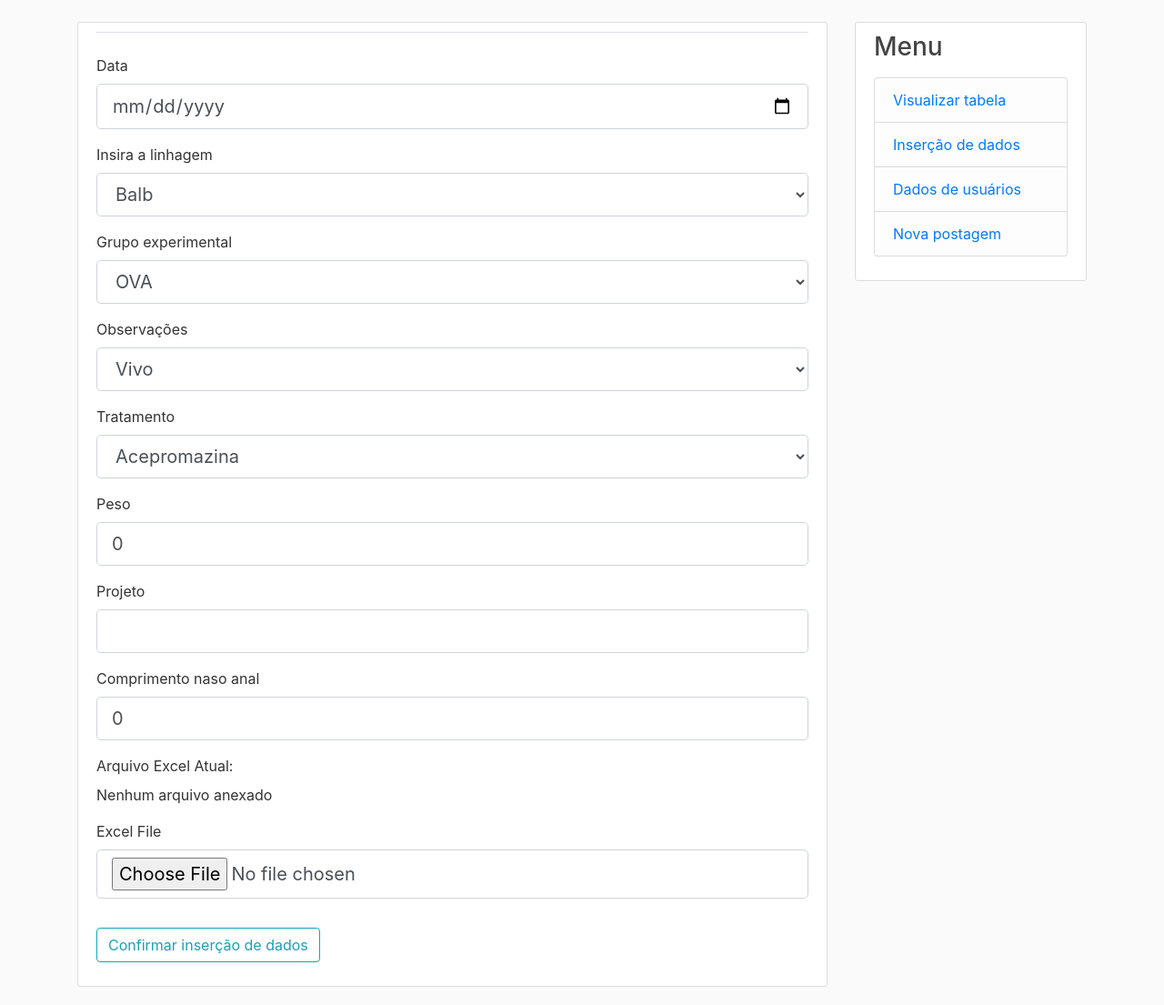
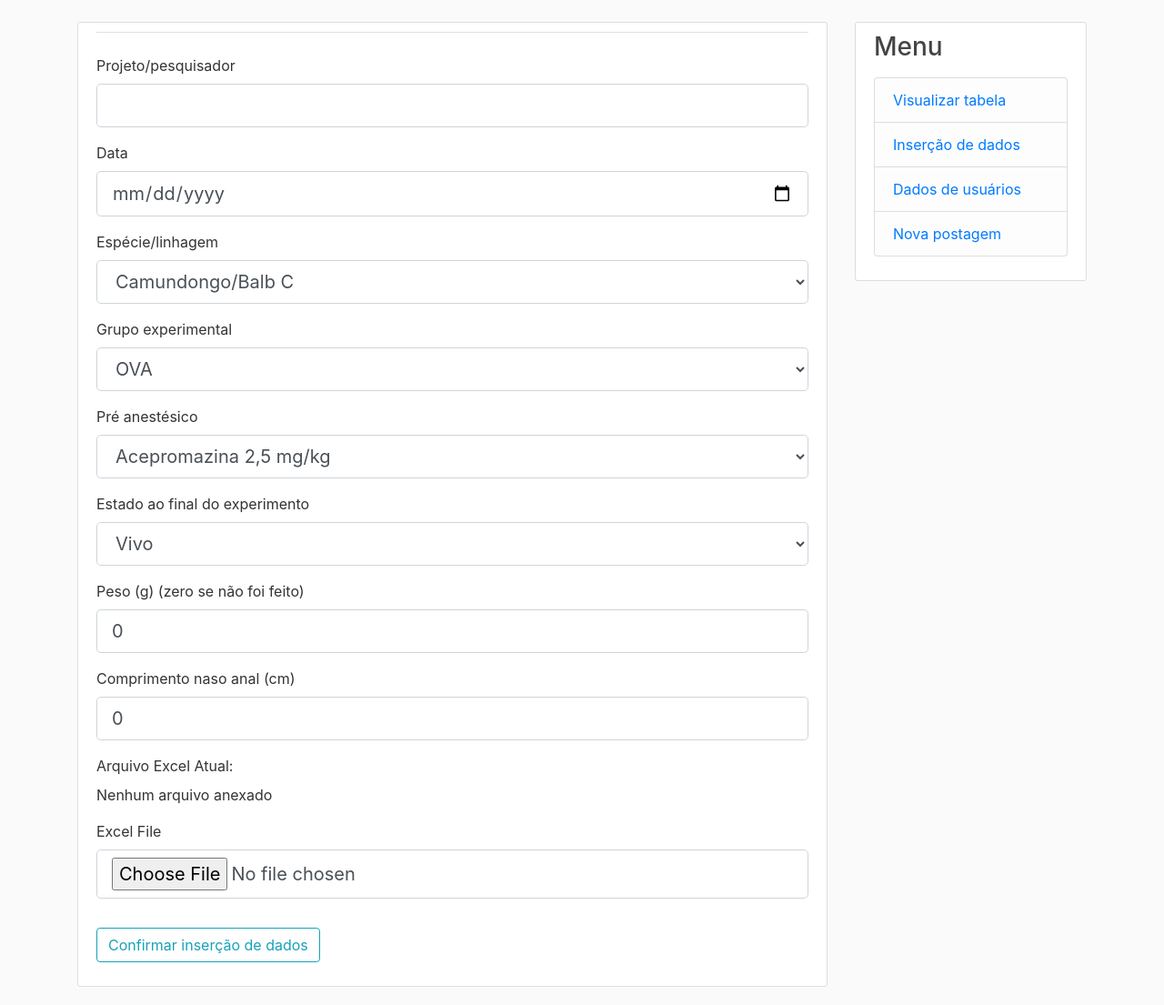
Before and after one commit to ricardosaito0/lab_bank, a Flask app: page /table/insert_data in a window 1280 px wide. Shown: the part 56-1161 px from the top of the page at 91% size. Run offline with Flask 3, Linux system fonts and the light colour scheme; the visitor is signed in with stand-in values (Sample User, id 1); parts of the project's set-up code (start-up, migrations or seed data) failed here and were passed over; some libraries are stand-ins or nearby versions.

Commit message:
Atualização do dia 03/12

```diff
--- a/lab_bank/table/forms.py
+++ b/lab_bank/table/forms.py
@@ -4,24 +4,26 @@ from wtforms.validators import DataRequired, Optional
 
 class InsertDataForm(FlaskForm):
 
+    project = StringField('Projeto/pesquisador', default = '', validators=[Optional()])
+
     date = DateField('Data', format='%Y-%m-%d', validators=[DataRequired()])
 
-    lineage = SelectField('Insira a linhagem', choices=[('Balb', 'Balb'), ('Outros', 'Outros')], default='Balb')
+    lineage = SelectField('Espécie/linhagem', choices=[('Camundongo/Balb C', 'Camundongo/Balb C'), ('Camundongo/C57', 'Camundongo/C57'), ('Rato/Wistar', 'Rato/Wistar'), ('Outros', 'Outros')], default='Balb')
     other_lineage = StringField('Especificar linhagem', render_kw={'placeholder': 'Especifique aqui...'}, validators=[Optional()])
 
     ova_or_control = SelectField('Grupo experimental', choices=[('OVA', 'OVA'), ('Controle', 'Controle'), ('Outros', 'Outros')], default='OVA')
     other_ova_or_control = StringField('Especificar', render_kw={'placeholder': 'Especifique aqui...'}, validators=[Optional()])
 
-    dead_or_alive = SelectField('Observações', choices=[('Vivo', 'Vivo'), ('Morto', 'Morto'), ('Outros', 'Outros')], default='Vivo')
+    acepromazine = SelectField('Pré anestésico', choices=[('Acepromazina 2,5 mg/kg', 'Acepromazina 2,5 mg/kg'), ('Nenhum', 'Nenhum'), ('Outros', 'Outros')], default='Acepromazina')
+    other_acepromazine = StringField('Especificar', render_kw={'placeholder': 'Especifique aqui...'}, validators=[Optional()])
+
+
+
+    dead_or_alive = SelectField('Estado ao final do experimento', choices=[('Vivo', 'Vivo'), ('Morto na anestesia (antes do experimento)', 'Morto na anestesia (antes do experimento)'), ('Morto durante o experimento', 'Morto durante o experimento'), ('Outros', 'Outros')], default='Vivo')
     other_dead_or_alive = StringField('Especificar', render_kw={'placeholder': 'Especifique aqui...'}, validators=[Optional()])
 
-    acepromazine = SelectField('Tratamento', choices=[('Acepromazina', 'Acepromazina'), ('Nenhum', 'Nenhum'), ('Outros', 'Outros')], default='Acepromazina')
-    other_acepromazine = StringField('Especificar', render_kw={'placeholder': 'Especifique aqui...'}, validators=[Optional()])
-
-    weight = FloatField('Peso', default=0)
-    naso_anal_length = FloatField('Comprimento naso anal', default=0)
-
-    project = StringField('Projeto', default = '', validators=[Optional()])
+    weight = FloatField('Peso (g) (zero se não foi feito)', default=0)
+    naso_anal_length = FloatField('Comprimento naso anal (cm)', default=0)
 
     excel_file = FileField()
 
--- a/lab_bank/table/routes.py
+++ b/lab_bank/table/routes.py
@@ -95,13 +95,13 @@ def display_table():
         subjects_data.append({
             'ID do Exp.': subject.id,
             'Data do Exp.': subject.date.strftime('%d-%m-%Y') if subject.date else 'N/A',
-            'Linhagem': subject.lineage,
+            'Espécie/linhagem': subject.lineage,
             'Grupo Experimental': subject.ova_or_control,
-            'Vivo/Morto': subject.dead_or_alive,
-            'Tratamento': subject.acepromazine,
-            'Peso': subject.weight,
-            'Projeto': subject.project,
-            'CNA': subject.naso_anal_length,
+            'Estado ao final do experimento': subject.dead_or_alive,
+            'Pré anestésico': subject.acepromazine,
+            'Peso (g) (zero se não foi feito)': subject.weight,
+            'Projeto/pesquisador': subject.project,
+            'Comprimento naso anal (cm)': subject.naso_anal_length,
             'ID do Usuário': subject.user_id,
             'Caminho para a tabela': f'<a href="{file_link}" target="_blank">Ver Arquivo Excel</a>' if file_link else 'Nenhum arquivo'
         })
@@ -166,17 +166,17 @@ def update_data(subject_id):
         return redirect(url_for('table.display_table'))
 
     elif request.method == 'GET':
-        form.lineage.data = subject.lineage if subject.lineage in ['Balb', 'Outros'] else 'Outros'
-        form.other_lineage.data = subject.lineage if subject.lineage not in ['Balb', 'Outros'] else ''
+        form.lineage.data = subject.lineage if subject.lineage in ['Camundongo/Balb C', 'Camundongo/C57', 'Rato/Wistar', 'Outros'] else 'Outros'
+        form.other_lineage.data = subject.lineage if subject.lineage not in ['Camundongo/Balb C', 'Camundongo/C57', 'Rato/Wistar', 'Outros'] else ''
 
         form.ova_or_control.data = subject.ova_or_control if subject.ova_or_control in ['OVA', 'Controle', 'Outros'] else 'Outros'
         form.other_ova_or_control.data = subject.ova_or_control if subject.ova_or_control not in ['OVA', 'Controle', 'Outros'] else ''
 
-        form.dead_or_alive.data = subject.dead_or_alive if subject.dead_or_alive in ['Vivo', 'Morto', 'Outros'] else 'Outros'
-        form.other_dead_or_alive.data = subject.dead_or_alive if subject.dead_or_alive not in ['Vivo', 'Morto', 'Outros'] else ''
+        form.dead_or_alive.data = subject.dead_or_alive if subject.dead_or_alive in ['Vivo', 'Morto na anestesia (antes do experimento)', 'Morto durante o experimento', 'Outros'] else 'Outros'
+        form.other_dead_or_alive.data = subject.dead_or_alive if subject.dead_or_alive not in ['Vivo', 'Morto na anestesia (antes do experimento)', 'Morto durante o experimento', 'Outros'] else ''
 
-        form.acepromazine.data = subject.acepromazine if subject.acepromazine in ['Acepromazina', 'Nenhum', 'Outros'] else 'Outros'
-        form.other_acepromazine.data = subject.acepromazine if subject.acepromazine not in ['Acepromazina', 'Nenhum', 'Outros'] else ''
+        form.acepromazine.data = subject.acepromazine if subject.acepromazine in ['Acepromazina 2,5 mg/kg', 'Nenhum', 'Outros'] else 'Outros'
+        form.other_acepromazine.data = subject.acepromazine if subject.acepromazine not in ['Acepromazina 2,5 mg/kg', 'Nenhum', 'Outros'] else ''
 
         form.date.data = subject.date
         form.weight.data = subject.weight
```
Also changed, not shown: lab_bank/templates/insert_data.html (+36 -34 lines), lab_bank/templates/user_subjects.html (+8 -6 lines), lab_bank/todo.txt (added, +25 -0 lines), instance/site.db.
